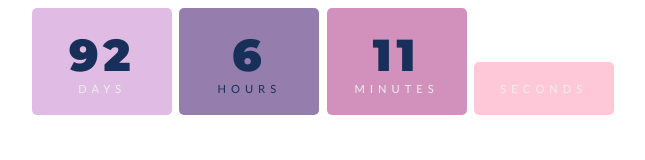
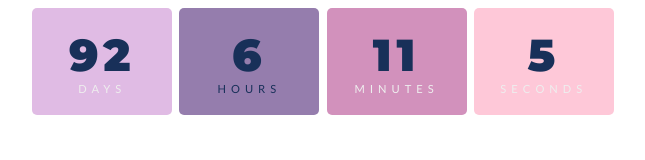
Before and after one commit to KelseyUnte/notion, a plain HTML site: page countdown.html in a window 1280 px wide. Shown: the whole page, without its empty margins (317-962 px from the left). Drawn offline with Linux system fonts and the light colour scheme.

Commit message:
Update countdown.html

```diff
--- a/countdown.html
+++ b/countdown.html
@@ -20,7 +20,7 @@ body{
   letter-spacing: 5px;
 }
 
-.days, .hours, .minutes, .weeks {
+.days, .hours, .minutes, .seconds {
   display: inline-block;
   padding: 20px;
   width: 100px;
@@ -40,7 +40,7 @@ body{
   background: #D291BC;
 }
 
-.weeks {
+.seconds {
   background: #FEC8D8;
 }
 
@@ -94,8 +94,8 @@ body{
         <div  id="hours" class="numbers"> </div>hours</div>
       <div class="minutes">
         <div  id="minutes" class="numbers"> </div>minutes</div>
-      <div   class="weeks">
-        <div id="weeks" class="numbers"> </div>seconds</div>
+      <div   class="seconds">
+        <div id="seconds" class="numbers"> </div>seconds</div>
       </div>
 
 </div>
@@ -120,14 +120,12 @@ let timer = setInterval(function() {
   let hours = Math.floor((diff % (1000 * 60 * 60 * 24)) / (1000 * 60 * 60));
   let minutes = Math.floor((diff % (1000 * 60 * 60)) / (1000 * 60));
   let seconds = Math.floor((diff % (1000 * 60)) / 1000);
-  let weeks = Math.floor(diff / ((1000 * 60 * 60 * 24)/7));
 
   // display
   document.getElementById("days").innerHTML=days
   document.getElementById("hours").innerHTML=hours
   document.getElementById("minutes").innerHTML=minutes
   document.getElementById("seconds").innerHTML=seconds
-  document.getElementBuID("weeks").innerHTML=weeks
 
 
 
```
